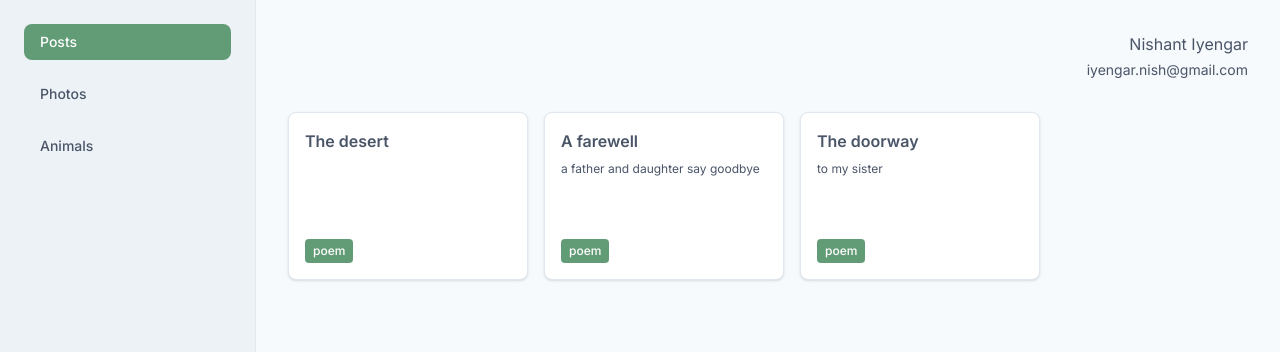
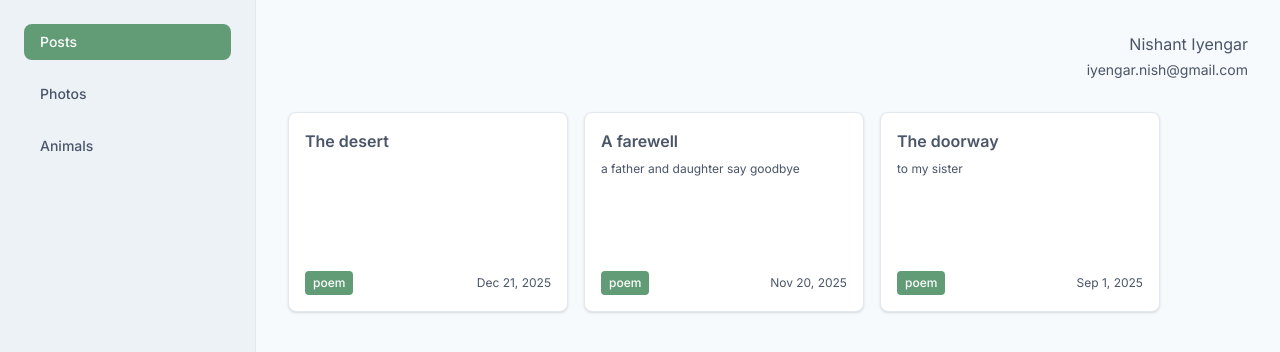
Before and after one commit to nishant-iyengar/blog, a Next.js app: page / in a window 1280 px wide. Shown: the top 352 px of the page. Built offline with nearby package versions, Linux system fonts and the light colour scheme.

Commit message:
include date

```diff
--- a/components/PostTile.tsx
+++ b/components/PostTile.tsx
@@ -11,17 +11,35 @@ interface PostTileProps {
 export default function PostTile({ slug, metadata }: PostTileProps) {
   const tag = metadata.tag || 'random';
 
+  const formatDate = (dateString: string): string => {
+    try {
+      const date = new Date(dateString);
+      return date.toLocaleDateString('en-US', {
+        year: 'numeric',
+        month: 'short',
+        day: 'numeric',
+      });
+    } catch {
+      return dateString;
+    }
+  };
+
   return (
     <Link href={`/posts/${slug}`}>
-      <div className="bg-white rounded-lg shadow-sm hover:shadow-md transition-all duration-300 p-4 border border-[#E2E8F0] hover:border-[#629C77] cursor-pointer w-[240px] h-[168px] flex flex-col">
+      <div className="bg-white rounded-lg shadow-sm hover:shadow-md transition-all duration-300 p-4 border border-[#E2E8F0] hover:border-[#629C77] cursor-pointer w-[280px] h-[200px] flex flex-col">
         <h2 className="text-base font-semibold mb-2 text-[#629C77] line-clamp-2">
           {toSentenceCase(metadata.title)}
         </h2>
         <p className="text-xs text-[#718096] mb-3 flex-grow leading-4 line-clamp-3">
           {metadata.excerpt}
         </p>
-        <div className="mt-auto">
+        <div className="mt-auto flex items-center justify-between">
           <Badge tag={tag} />
+          {metadata.date && (
+            <time className="text-xs text-[#718096]">
+              {formatDate(metadata.date)}
+            </time>
+          )}
         </div>
       </div>
     </Link>
```
